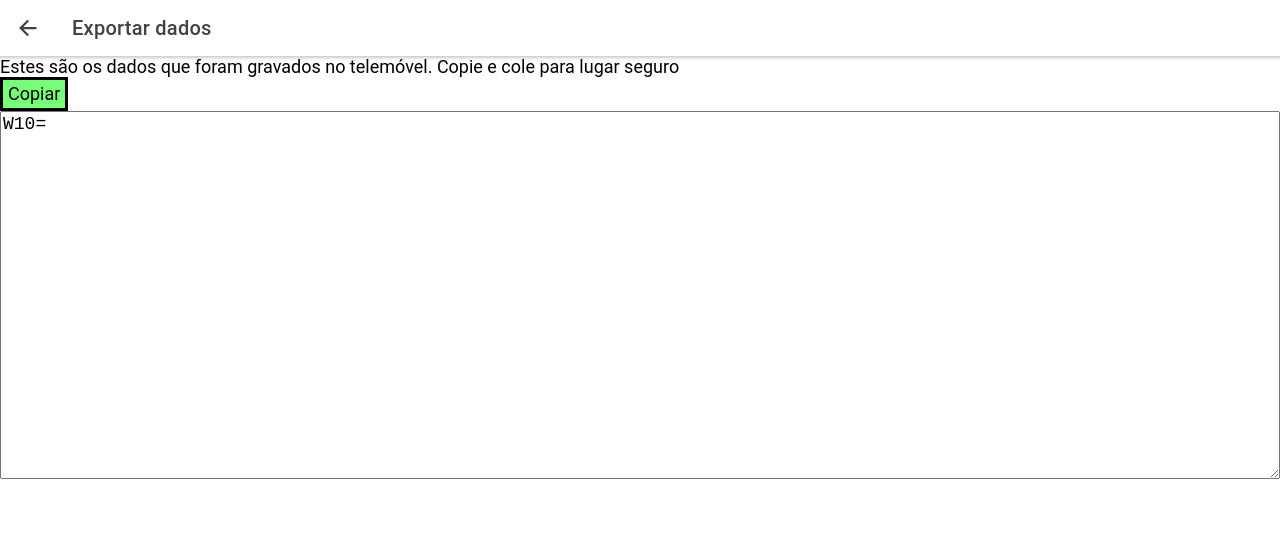
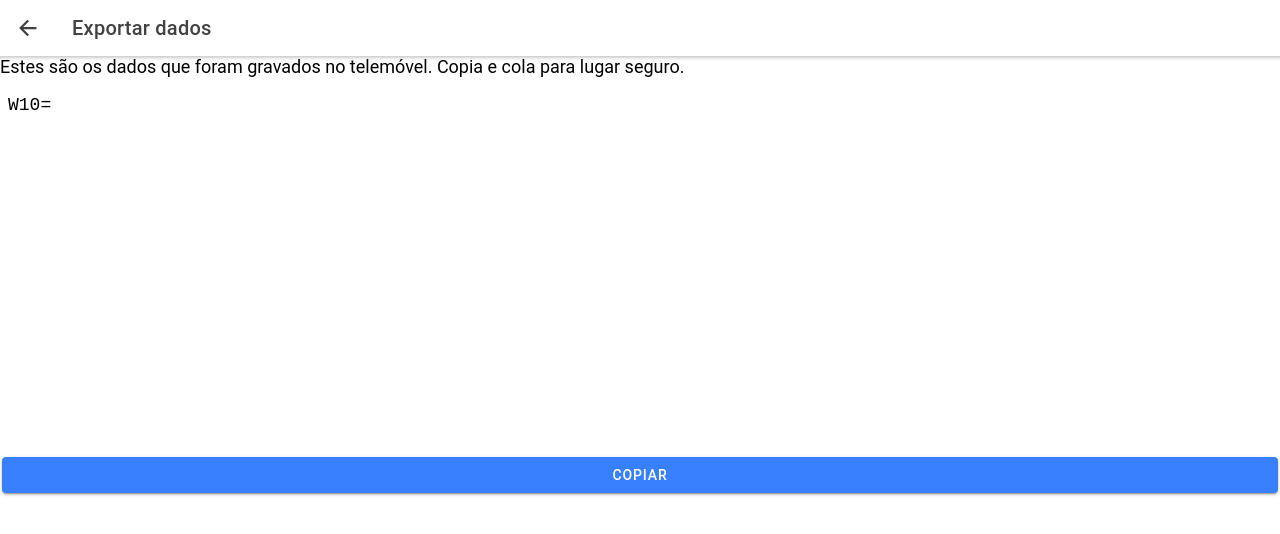
Before and after one commit to N0NamedGuy/bean-counter, a React (Create React App) app: page /export in a window 1280 px wide. Shown: the top 534 px of the page. Built offline with nearby package versions, Linux system fonts and the light colour scheme.

Commit message:
feat(ionic): :sparkles: gave an ionic facelift to export

```diff
--- a/src/pages/Export.jsx
+++ b/src/pages/Export.jsx
@@ -10,7 +10,10 @@ import {
     IonButtons,
     IonBackButton,
     IonTitle,
-    IonContent
+    IonContent,
+    IonText,
+    IonButton,
+    IonTextarea
  } from '@ionic/react';
 
 export const Export = () => {
@@ -34,13 +37,18 @@ export const Export = () => {
             </IonToolbar>
         </IonHeader>
         <IonContent fullscreen>
+            <IonText>
+                Estes são os dados que foram gravados no telemóvel.
+                Copia e cola para lugar seguro.
+            </IonText>
 
-            <span>Estes são os dados que foram gravados no telemóvel. Copie e cole para lugar seguro</span>
-            <br />
-            <button onClick={() => doCopy()}>Copiar</button>
-            <div>
-                <textarea ref={userDataEl} className="export-code" readOnly value={base64Data}></textarea>
-            </div>
+            <IonTextarea ref={userDataEl}
+                className="export-code"
+                readOnly
+                rows={10}
+                value={base64Data} />
+
+            <IonButton expand="block" onClick={() => doCopy()}>Copiar</IonButton>
         </IonContent>
     </IonPage>
 }
--- a/src/pages/Import.jsx
+++ b/src/pages/Import.jsx
@@ -78,6 +78,7 @@ export const Import = () => {
                         value={importedData}
                         onIonChange={onImportDataChange}
                         placeholder="Cole aqui os dados do seu outro dispositivo"
+                        className="export-code"
                         rows={10}>
                     </IonTextarea>
                 </IonItem>
```
